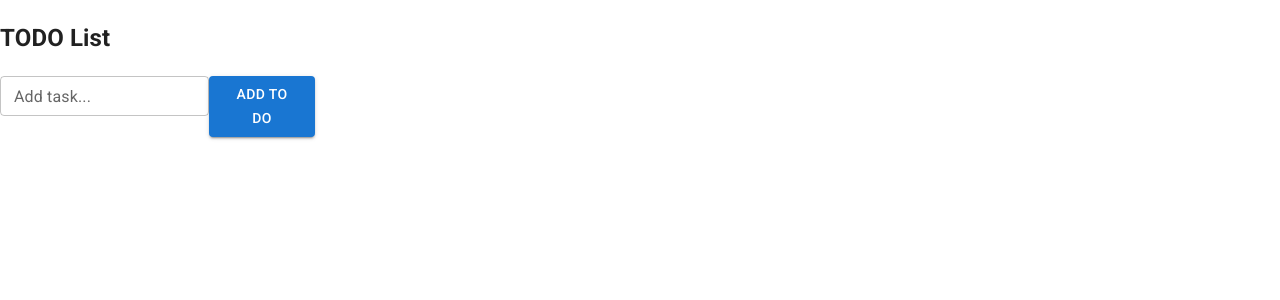
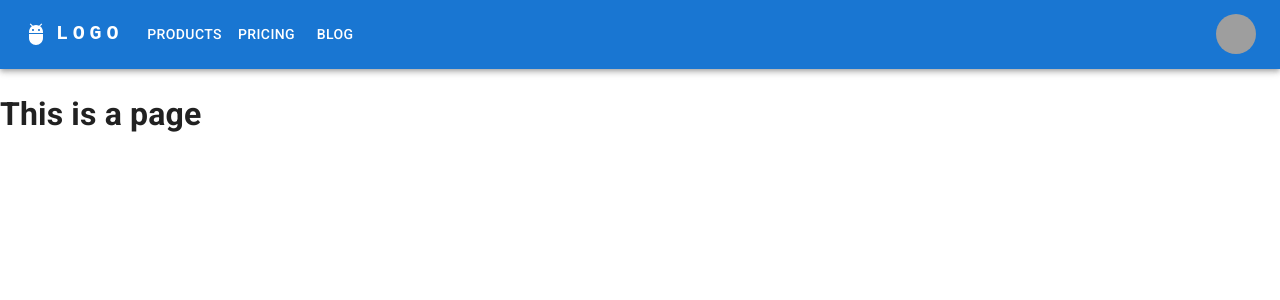
Before and after one commit to tatymoly/movies-app, a Next.js app: page / in a window 1280 px wide. Shown: the top 300 px of the page. Built offline with nearby package versions, Linux system fonts and the light colour scheme; grey boxes are pictures that could not be loaded.

Commit message:
creating AppBar component

```diff
--- a/src/app/layout.js
+++ b/src/app/layout.js
@@ -3,8 +3,10 @@
 import "./globals.css"
 import { theme } from "../theme/theme"
 import { ThemeProvider, CssBaseline } from "@mui/material"
+import ResponsiveAppBar from "../components/appBar"
 
 export default function RootLayout({ children }) {
+  console.log({children})
   return (
     <html lang="en">
       <head>
@@ -14,7 +16,10 @@
       </head>
       <ThemeProvider theme={theme}>
         <CssBaseline />
-        <body>{children}</body>
+        <body>
+          <ResponsiveAppBar/>
+          {children}
+        </body>
       </ThemeProvider>
     </html>
   );
--- a/src/app/page.js
+++ b/src/app/page.js
@@ -1,67 +1,9 @@
-"use client";
+"use client"
+import * as React from 'react'
 
-import * as React from "react";
-import { useState } from "react";
-import { Button, List, ListItem, TextField, IconButton } from "@mui/material";
-import { Delete } from "@mui/icons-material";
 
-export default function TodoForm() {
-  const [input, setInput] = useState("");
-  const [todos, setTodos] = useState([]);
-  const handleClick = () => {
-    if(!input) {
-      return;
-    }
-    const newTodo = {
-      id: new Date().getTime(),
-      text: input,
-      completed: false,
-    };
-    setTodos([...todos, newTodo]);
-    setInput("");
-  };
-
-  const deleteTodo = (id) => {
-    const updatedTodos = todos.filter((task)=> task.id !== id);
-    setTodos(updatedTodos);
-  };
-
+export default function MainPage() {
   return (
-    <div>
-      <h2>TODO List</h2>
-      <form>
-        <div
-          style={{
-            display: "flex",
-            flexDirection: "row",
-            justifyContent: "space-between",
-            width: "315px",
-          }}
-        >
-          <TextField
-            id="text-field"
-            size="small"
-            label="Add task..."
-            variant="outlined"
-            value={input}
-            onChange={(event) => setInput(event.target.value)}
-          />
-          <Button variant="contained" onClick={handleClick}>
-            Add To do
-          </Button>
-        </div>
-        <List>
-          {todos.map((task) => (
-            <ListItem key={task.id} disablePadding>
-              {task.text}
-
-              <IconButton aria-label="delete" onClick={() => deleteTodo(task.id)} >
-                <Delete />
-              </IconButton>
-            </ListItem>
-          ))}
-        </List>
-      </form>
-    </div>
-  );
+    <h1>This is a page</h1>
+  )
 }
--- /dev/null
+++ b/src/components/appBar.js
@@ -0,0 +1,151 @@
+import * as React from 'react';
+import {AppBar, Box, Toolbar, IconButton, Typography, Menu, Container, Avatar, Button, Tooltip, MenuItem } from '@mui/material'
+import {Adb as AdbIcon,  Menu as MenuIcon} from '@mui/icons-material';
+
+const pages = ['Products', 'Pricing', 'Blog'];
+const settings = ['Profile', 'Account', 'Dashboard', 'Logout'];
+
+function ResponsiveAppBar() {
+  const [anchorElNav, setAnchorElNav] = React.useState(null);
+  const [anchorElUser, setAnchorElUser] = React.useState(null);
+
+  const handleOpenNavMenu = (event) => {
+    setAnchorElNav(event.currentTarget);
+  };
+  const handleOpenUserMenu = (event) => {
+    setAnchorElUser(event.currentTarget);
+  };
+
+  const handleCloseNavMenu = () => {
+    setAnchorElNav(null);
+  };
+
+  const handleCloseUserMenu = () => {
+    setAnchorElUser(null);
+  };
+
+  return (
+    <AppBar position="static">
+      <Container maxWidth="xl">
+        <Toolbar disableGutters>
+          <AdbIcon sx={{ display: { xs: 'none', md: 'flex' }, mr: 1 }} />
+          <Typography
+            variant="h6"
+            noWrap
+            component="a"
+            href="/"
+            sx={{
+              mr: 2,
+              display: { xs: 'none', md: 'flex' },
+              fontFamily: 'monospace',
+              fontWeight: 700,
+              letterSpacing: '.3rem',
+              color: 'inherit',
+              textDecoration: 'none',
+            }}
+          >
+            LOGO
+          </Typography>
+
+          <Box sx={{ flexGrow: 1, display: { xs: 'flex', md: 'none' } }}>
+            <IconButton
+              size="large"
+              aria-label="account of current user"
+              aria-controls="menu-appbar"
+              aria-haspopup="true"
+              onClick={handleOpenNavMenu}
+              color="inherit"
+            >
+              <MenuIcon />
+            </IconButton>
+            <Menu
+              id="menu-appbar"
+              anchorEl={anchorElNav}
+              anchorOrigin={{
+                vertical: 'bottom',
+                horizontal: 'left',
+              }}
+              keepMounted
+              transformOrigin={{
+                vertical: 'top',
+                horizontal: 'left',
+              }}
+              open={Boolean(anchorElNav)}
+              onClose={handleCloseNavMenu}
+              sx={{
+                display: { xs: 'block', md: 'none' },
+              }}
+            >
+              {pages.map((page) => (
+                <MenuItem key={page} onClick={handleCloseNavMenu}>
+                  <Typography textAlign="center">{page}</Typography>
+                </MenuItem>
+              ))}
+            </Menu>
+          </Box>
+          <AdbIcon sx={{ display: { xs: 'flex', md: 'none' }, mr: 1 }} />
+          <Typography
+            variant="h5"
+            noWrap
+            component="a"
+            href=""
+            sx={{
+              mr: 2,
+              display: { xs: 'flex', md: 'none' },
+              flexGrow: 1,
+              fontFamily: 'monospace',
+              fontWeight: 700,
+              letterSpacing: '.3rem',
+              color: 'inherit',
+              textDecoration: 'none',
+            }}
+          >
+            LOGO
+          </Typography>
+          <Box sx={{ flexGrow: 1, display: { xs: 'none', md: 'flex' } }}>
+            {pages.map((page) => (
+              <Button
+                key={page}
+                onClick={handleCloseNavMenu}
+                sx={{ my: 2, color: 'white', display: 'block' }}
+              >
+                {page}
+              </Button>
+            ))}
+          </Box>
+
+          <Box sx={{ flexGrow: 0 }}>
+            <Tooltip title="Open settings">
+              <IconButton onClick={handleOpenUserMenu} sx={{ p: 0 }}>
+                <Avatar alt="Remy Sharp" src="/static/images/avatar/2.jpg" />
+              </IconButton>
+            </Tooltip>
+            <Menu
+              sx={{ mt: '45px' }}
+              id="menu-appbar"
+              anchorEl={anchorElUser}
+              anchorOrigin={{
+                vertical: 'top',
+                horizontal: 'right',
+              }}
+              keepMounted
+              transformOrigin={{
+                vertical: 'top',
+                horizontal: 'right',
+              }}
+              open={Boolean(anchorElUser)}
+              onClose={handleCloseUserMenu}
+            >
+              {settings.map((setting) => (
+                <MenuItem key={setting} onClick={handleCloseUserMenu}>
+                  <Typography textAlign="center">{setting}</Typography>
+                </MenuItem>
+              ))}
+            </Menu>
+          </Box>
+        </Toolbar>
+      </Container>
+    </AppBar>
+  );
+}
+export default ResponsiveAppBar;
```
Also changed, not shown: src/app/movies/todolist.txt (added).
